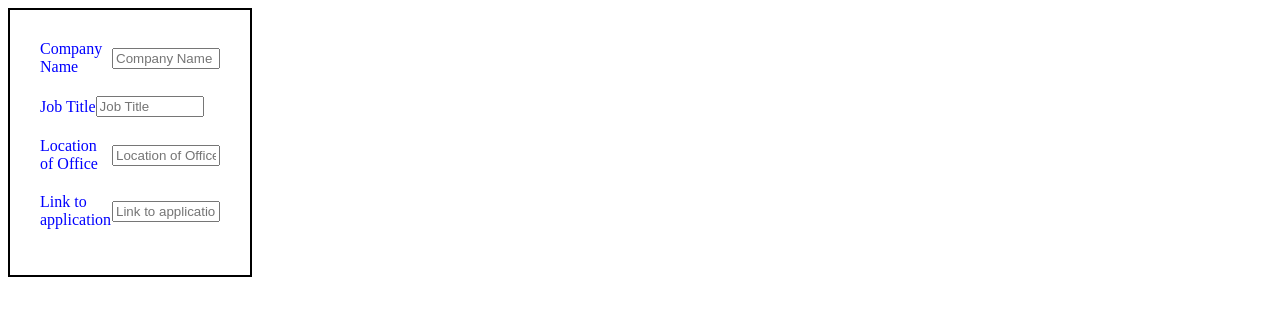
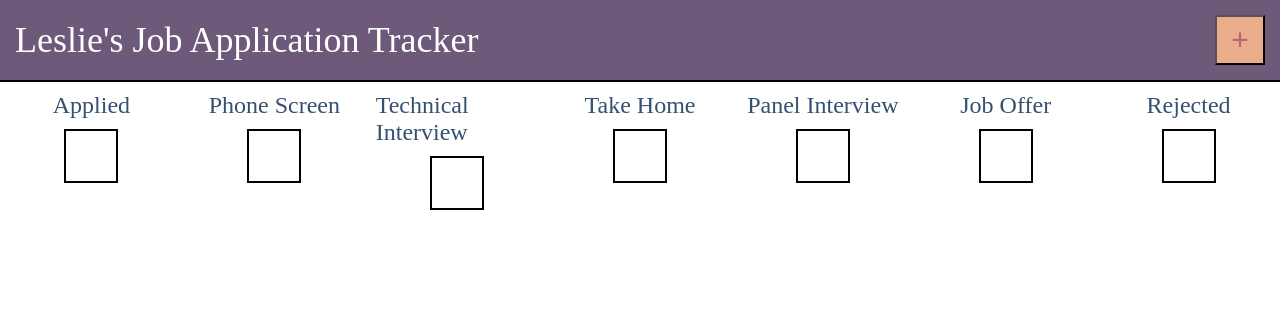
Before and after one commit to lraganit-star/job-app-tracker-react, a React (Vite) app: page / in a window 1280 px wide. Shown: the top 316 px of the page. Built offline with nearby package versions, Linux system fonts and the light colour scheme.

Commit message:
overall page skeleton

```diff
--- a/package.json
+++ b/package.json
@@ -10,6 +10,7 @@
     "preview": "vite preview"
   },
   "dependencies": {
+    "classnames": "^2.3.2",
     "react": "^18.2.0",
     "react-dom": "^18.2.0"
   },
--- a/src/App.css
+++ b/src/App.css
@@ -1,13 +1,18 @@
+body {
+  margin: 0px;
+}
+
 .card {
-  padding: 20px;
-  color: blue;
-  border: 2px solid black;
+  padding: 10px;
+  color: #355070;
+  border: 2px solid #6d597a;
+  margin: 10px;
   height: 225px;
   width: 200px;
 }
 
 input {
-  flex: auto;
+  margin-left: auto;
   width: 100px;
 }
 
@@ -22,3 +27,51 @@ label{
   padding: 10px;
   align-items: center;
 }
+
+#sectionHeaders {
+  display: flex;
+  justify-content: space-evenly;
+  font-size: 24px;
+}
+
+.sectionHeader {
+  padding: 10px;
+  color: #355070;
+
+  display: flex;
+  flex-direction: column;
+  align-items: center;
+  flex: 1;
+}
+
+#header {
+  padding: 15px;
+  border-bottom: solid 2px black;
+  background-color: #6d597a;
+  color: white;
+  font-size: 36px;
+
+  display: flex;
+  align-items: center;
+}
+
+#add_card {
+  margin-left: auto;
+}
+
+button {
+  background-color: #eaac8b;
+  height: 50px;
+  width: 50px;
+  font-size: 30px;
+  color: #b56576;
+}
+
+.section {
+  border: 2px solid black;
+  height: 50px;
+  width: 50px;
+  margin-top: 10px;
+
+  display: flex;
+}
--- a/src/App.jsx
+++ b/src/App.jsx
@@ -4,7 +4,7 @@ import "./App.css";
 function BuildForm({ id, placeholder }) {
   const [value, setValue] = useState("");
   const input = (
-    <label>
+    <label key={id}>
       {placeholder}
       <input
         type="text"
@@ -19,20 +19,103 @@ function BuildForm({ id, placeholder }) {
   return [value, input];
 }
 
-// I need to move the value use state up to this function
-//
-// change the div className to id where the name is the companyName value
-export default function Card() {
+// need to add functionality to button
+export default function Page() {
+  function handleClick() {
+    // Card();
+  }
+
   return (
     <>
-      <div className="card">
-        <form>
-          <BuildForm id="compname" placeholder="Company Name" />
-          <BuildForm id="jobtitle" placeholder="Job Title" />
-          <BuildForm id="location" placeholder="Location of Office" />
-          <BuildForm id="link" placeholder="Link to application" />
-        </form>
+      <div id="header">
+        Leslie's Job Application Tracker
+        <button onClick={handleClick} id="add_card">
+          +
+        </button>
+      </div>
+      <SectionHeaders></SectionHeaders>
+    </>
+  );
+}
+
+function SectionHeaders() {
+  return (
+    <>
+      <div id="sectionHeaders">
+        <div className="sectionHeader applied">
+          Applied
+          <div className="section applied"></div>
+        </div>
+        <div className="sectionHeader phone_screen">
+          Phone Screen
+          <div className="section phone_screen"></div>
+        </div>
+        <div className="sectionHeader technical">
+          Technical Interview
+          <div className="section technical"></div>
+        </div>
+        <div className="sectionHeader take_home">
+          Take Home
+          <div className="section take_home"></div>
+        </div>
+        <div className="sectionHeader panel">
+          Panel Interview
+          <div className="section panel"></div>
+        </div>
+        <div className="sectionHeader offer">
+          Job Offer
+          <div className="section offer"></div>
+        </div>
+        <div className="sectionHeader rejected">
+          Rejected
+          <div className="section rejected"></div>
+        </div>
       </div>
     </>
   );
 }
+
+function Card() {
+  const [compname, setCompname] = useState("");
+  const [jobtitle, setJobtitle] = useState("");
+  const [location, setLocation] = useState("");
+  const [link, setLink] = useState("");
+
+  const [compNameVal, compnameInput] = BuildForm({
+    id: "compname",
+    placeholder: "Company Name",
+    value: compname,
+    setValue: setCompname,
+  });
+  const [jobTitleVal, jobtitleInput] = BuildForm({
+    id: "jobtitle",
+    placeholder: "Job Title",
+    value: jobtitle,
+    setValue: setJobtitle,
+  });
+  const [locationVal, locationInput] = BuildForm({
+    id: "location",
+    placeholder: "Office Location",
+    value: location,
+    setValue: setLocation,
+  });
+  const [linkVal, linkInput] = BuildForm({
+    id: "link",
+    placeholder: "Application link",
+    value: link,
+    setValue: setLink,
+  });
+
+  return (
+    <>
+      <form>
+        <div className={`card ${compname}`}>
+          {compnameInput}
+          {jobtitleInput}
+          {locationInput}
+          {linkInput}
+        </div>
+      </form>
+    </>
+  );
+}
```
Also changed, not shown: 2 other files (tests, documents, lock files or other folders).
